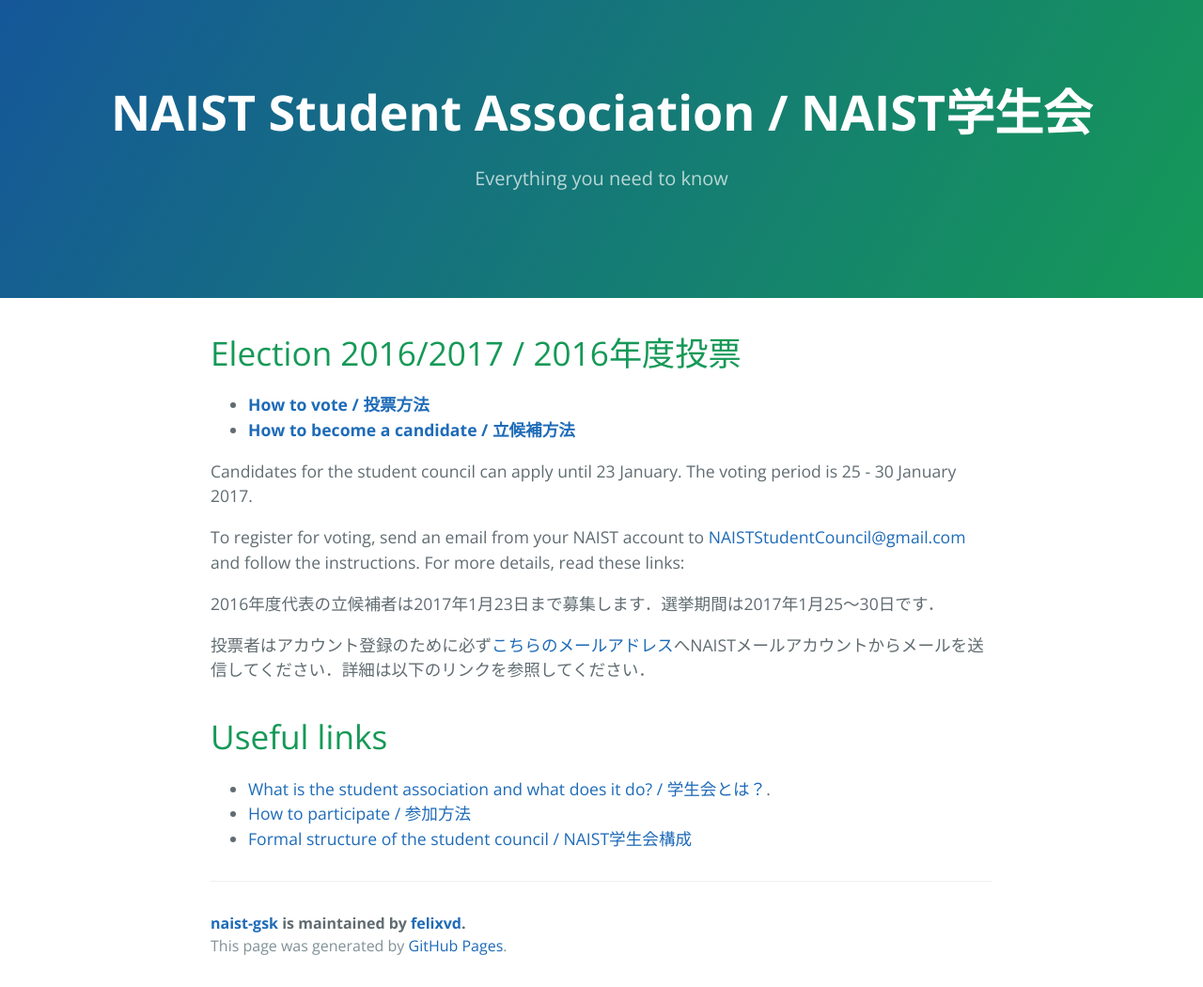
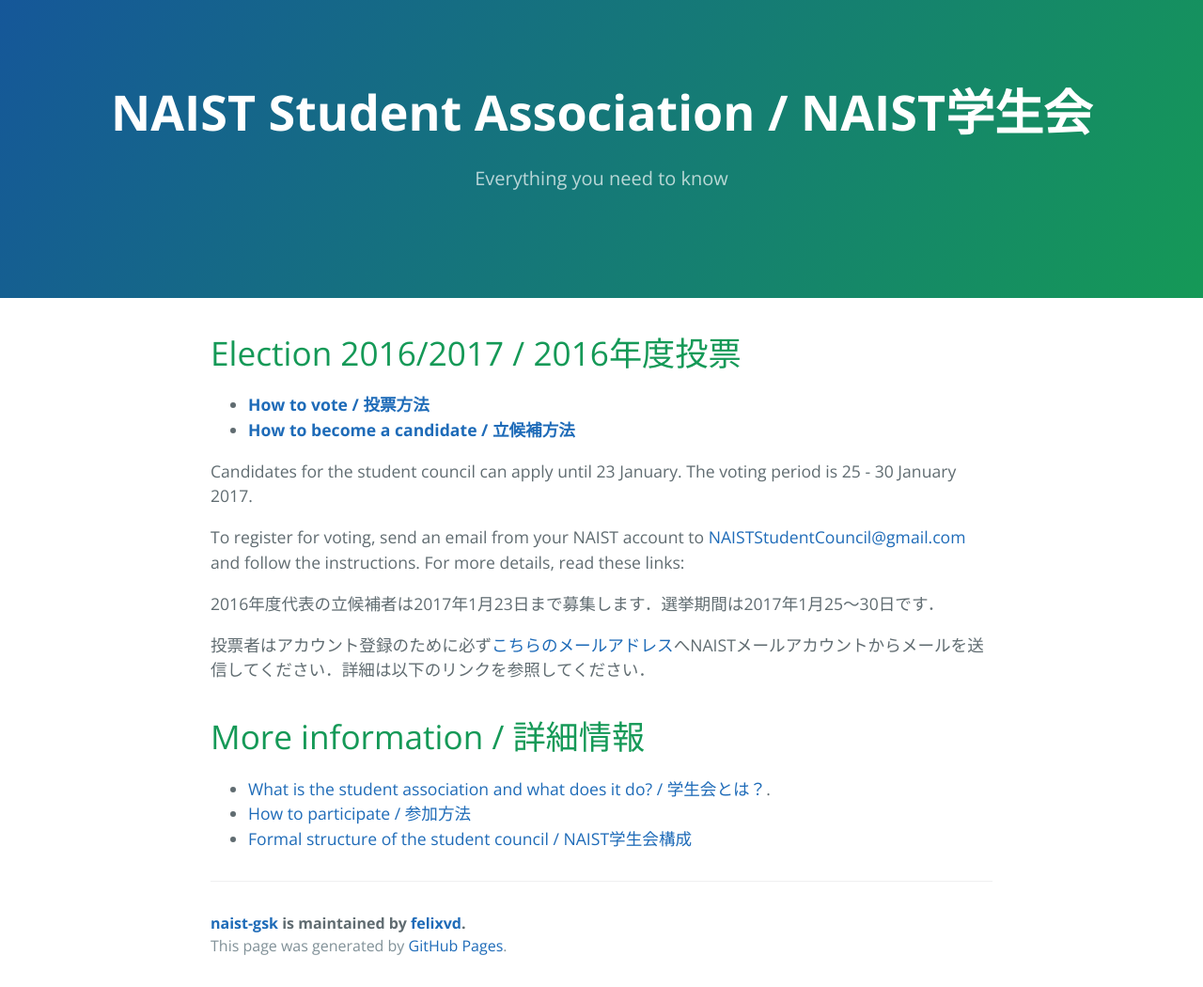
Before and after one commit to felixvd/naist-gsk, a Jekyll site: the page built from index.md, in a window 1280 px wide. Shown: the whole page at 94% size. Built offline with Jekyll 4.4.1, drawn with Linux system fonts in a browser that asks for light colours; our own code applies the rules of GitHub Pages for plain Markdown files.

Commit message:
Changes to frontpage

```diff
--- a/index.md
+++ b/index.md
@@ -2,7 +2,7 @@
 layout: default
 ---
 
-# [](#timeline)Election 2016/2017 / 2016年度投票
+# [](#timeline)Election 2016/2017   /   2016年度投票
 
 * **[How to vote / 投票方法](voting)**
 * **[How to become a candidate / 立候補方法](becoming-a-candidate)**
@@ -15,7 +15,7 @@ To register for voting, send an email from your NAIST account to [NAISTStudentCo
 
 投票者はアカウント登録のために必ず[こちらのメールアドレス](mailto:NAISTStudentCouncil@gmail.com)へNAISTメールアカウントからメールを送信してください．詳細は以下のリンクを参照してください．
 
-# [](#links)Useful links
+# [](#links)More information / 詳細情報
 
 * [What is the student association and what does it do? / 学生会とは？](introduction).
 * [How to participate / 参加方法](participate)
```
